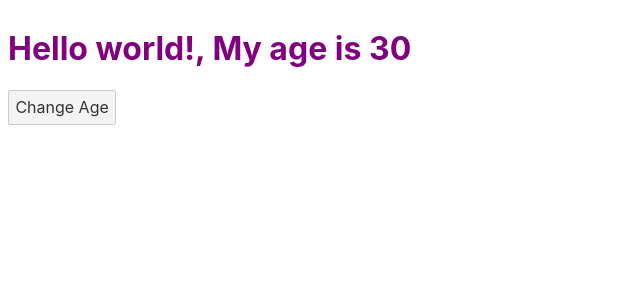
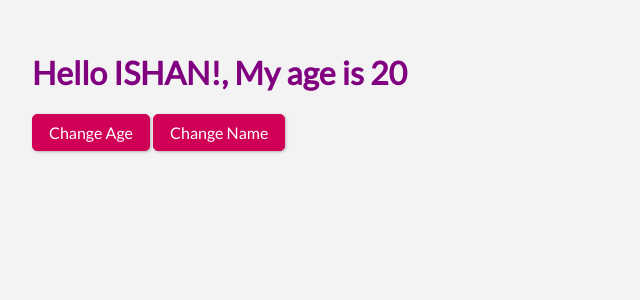
Before and after one commit to Ishannaik/Sveltekit, a Svelte app in the folder Svelte.js - The Complete Guide/project-setup/: page / in a window 1280 px wide. Shown: the top 300 px of the page, without its empty margins (0-640 px from the left). Built offline with nearby package versions, Linux system fonts and the light colour scheme.

Commit message:
Learnt about Reactive variables

```diff
--- a/Svelte.js - The Complete Guide/project-setup/public/global.css
+++ b/Svelte.js - The Complete Guide/project-setup/public/global.css
@@ -1,63 +1,38 @@
-html, body {
-	position: relative;
-	width: 100%;
-	height: 100%;
+@import url('https://fonts.googleapis.com/css?family=Lato|Roboto+Slab');
+
+* {
+  box-sizing: border-box;
+}
+
+html,
+body {
+  position: relative;
+  width: 100%;
+  height: 100%;
+  font-family: 'Lato', sans-serif;
 }
 
 body {
-	color: #333;
-	margin: 0;
-	padding: 8px;
-	box-sizing: border-box;
-	font-family: -apple-system, BlinkMacSystemFont, "Segoe UI", Roboto, Oxygen-Sans, Ubuntu, Cantarell, "Helvetica Neue", sans-serif;
-}
-
-a {
-	color: rgb(0,100,200);
-	text-decoration: none;
-}
-
-a:hover {
-	text-decoration: underline;
-}
-
-a:visited {
-	color: rgb(0,80,160);
-}
-
-label {
-	display: block;
-}
-
-input, button, select, textarea {
-	font-family: inherit;
-	font-size: inherit;
-	-webkit-padding: 0.4em 0;
-	padding: 0.4em;
-	margin: 0 0 0.5em 0;
-	box-sizing: border-box;
-	border: 1px solid #ccc;
-	border-radius: 2px;
-}
-
-input:disabled {
-	color: #ccc;
+  color: #333;
+  margin: 0;
+  padding: 2rem;
+  background: #f3f3f3;
 }
 
 button {
-	color: #333;
-	background-color: #f4f4f4;
-	outline: none;
+  font: inherit;
+  border: 1px solid #cf0056;
+  background: #cf0056;
+  padding: 0.5rem 1rem;
+  color: white;
+  border-radius: 5px;
+  box-shadow: 1px 1px 3px rgba(0, 0, 0, 0.26);
+  cursor: pointer;
 }
 
-button:disabled {
-	color: #999;
+button:hover,
+button:active {
+  background: #e40763;
+  border-color: #e40763;
+  box-shadow: 1px 1px 8px rgba(77, 51, 51, 0.26);
 }
-
-button:not(:disabled):active {
-	background-color: #ddd;
-}
-
-button:focus {
-	border-color: #666;
-}
--- a/Svelte.js - The Complete Guide/project-setup/src/App.svelte
+++ b/Svelte.js - The Complete Guide/project-setup/src/App.svelte
@@ -1,14 +1,29 @@
 <script>
-  export let name;
-  export let age;
+  let name = "Ishan";
+  let age = 20;
+
+  $: uppercaseName = name.toUpperCase();
+
+  $: console.log(name);
+
+  $: if (name === "Ishan") {
+    console.log("Name is Ishan");
+  } else {
+    console.log("Name is not Ishan");
+  }
 
   function incrementAge() {
     age += 1;
   }
+
+  function changeName() {
+    name = "Ishan Naik";
+  }
 </script>
 
-<h1>Hello {name}!, My age is {age}</h1>
+<h1>Hello {uppercaseName}!, My age is {age}</h1>
 <button on:click={incrementAge}>Change Age</button>
+<button on:click={changeName}>Change Name</button>
 
 <style>
   h1 {
```
